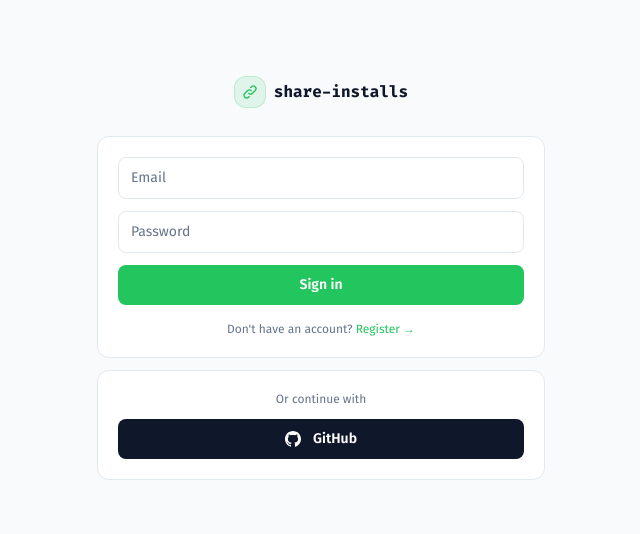
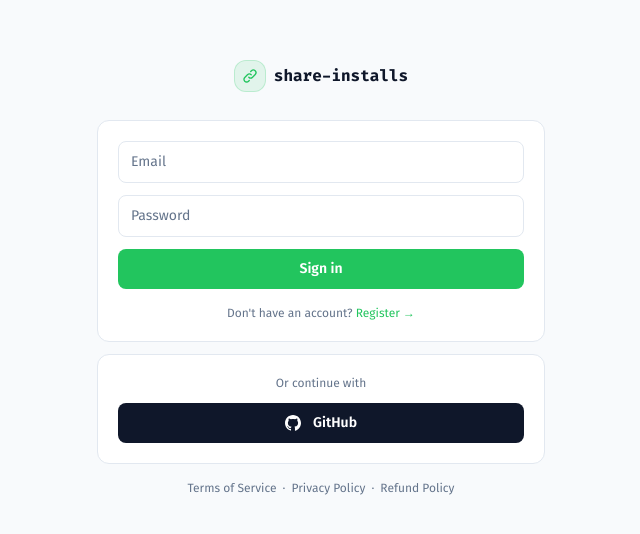
Before and after one commit to ceeyang/share-installs, a Vue app in the folder dashboard/: page /login in a window 1280 px wide. Shown: the part 122-656 px from the top of the page, without its empty margins (319-959 px from the left). Built offline with nearby package versions, Linux system fonts and the light colour scheme; no server answers.

Commit message:
feat(dashboard): add legal links on login page for Paddle domain approval
Paddle reviewers must find terms of service, privacy notice, and refund
policy on console.share-installs.com before approving it as a checkout
domain. Link to the canonical pages on share-installs.com.

```diff
--- a/dashboard/src/views/LoginView.vue
+++ b/dashboard/src/views/LoginView.vue
@@ -64,6 +64,15 @@
         GitHub
       </button>
     </div>
+
+    <!-- Legal links (required for Paddle domain approval: reviewers must find ToS / privacy / refund policy) -->
+    <p class="mt-4 text-center text-xs text-muted">
+      <a href="https://share-installs.com/terms.html" target="_blank" rel="noopener" class="hover:underline">Terms of Service</a>
+      <span class="mx-1.5">·</span>
+      <a href="https://share-installs.com/privacy.html" target="_blank" rel="noopener" class="hover:underline">Privacy Policy</a>
+      <span class="mx-1.5">·</span>
+      <a href="https://share-installs.com/refund.html" target="_blank" rel="noopener" class="hover:underline">Refund Policy</a>
+    </p>
   </AuthLayout>
 </template>
 
```
